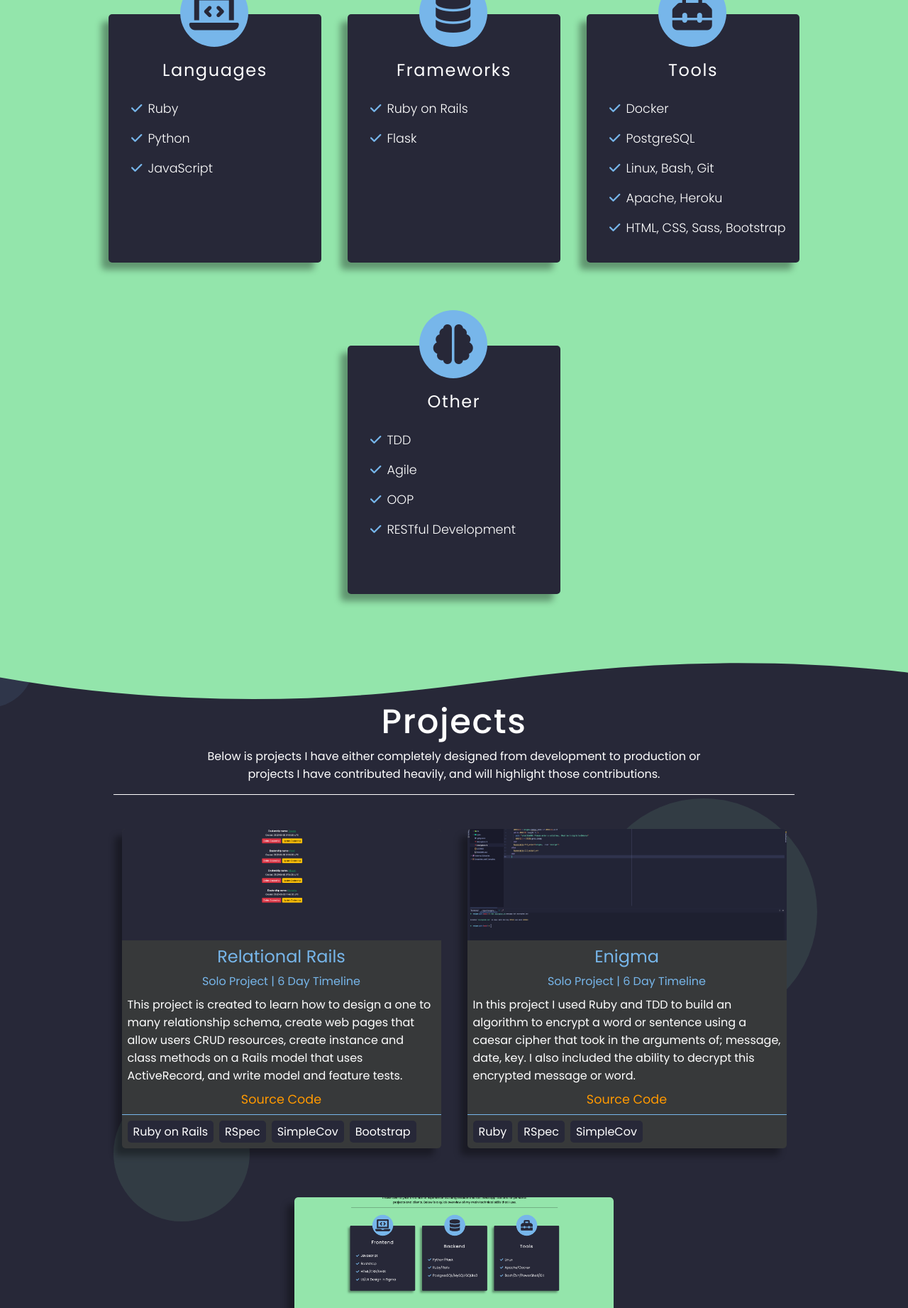
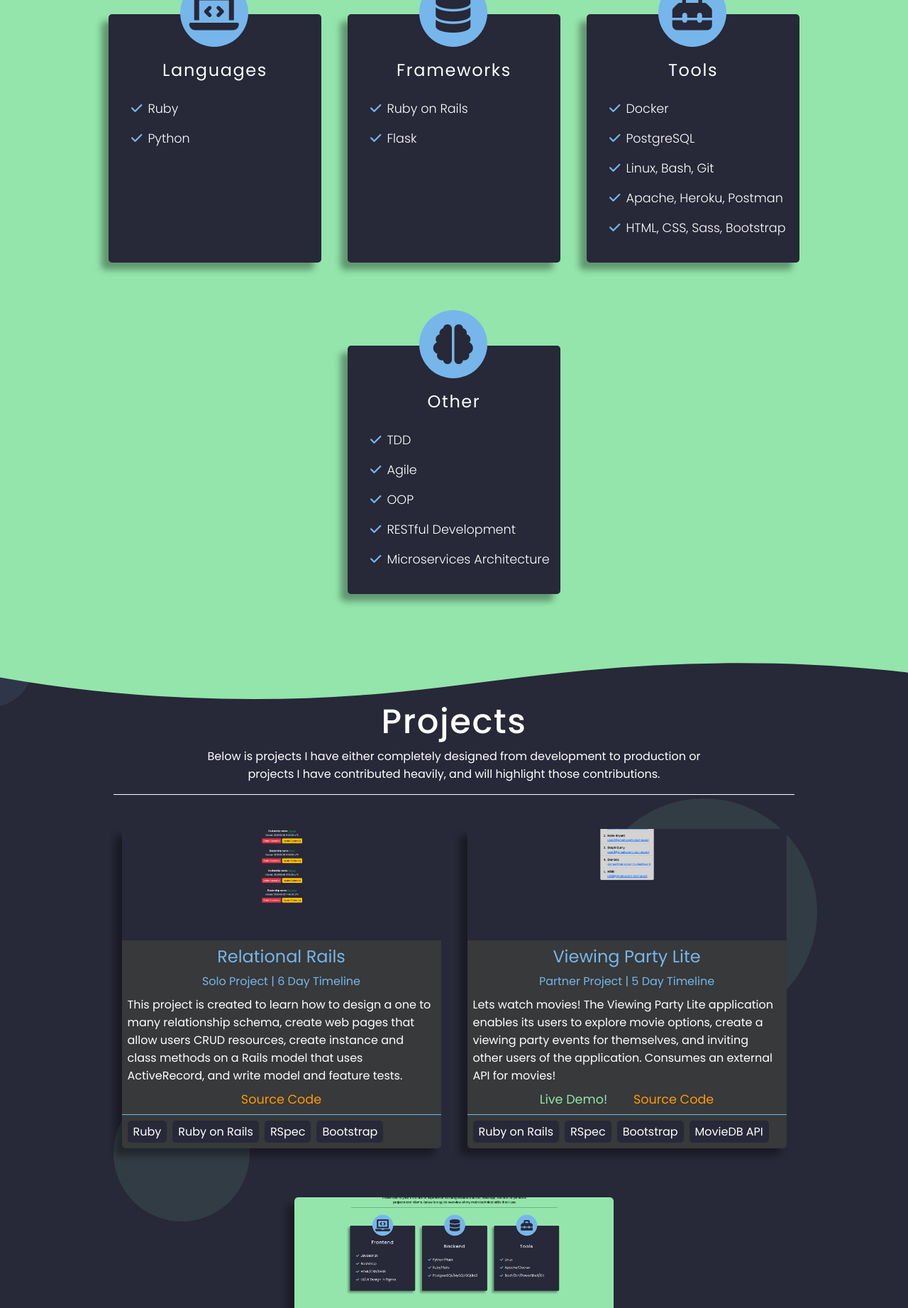
Before and after one commit to Dominicod/Portfolio, a Flask app: page / in a window 1280 px wide. Shown: the part 1160-3003 px from the top of the page at 71% size. Run offline with Flask 2, Linux system fonts and the light colour scheme; some libraries are stand-ins or nearby versions.

Commit message:
Feat: add new project to index.html

```diff
--- a/webApp/static/styles/app.css
+++ b/webApp/static/styles/app.css
@@ -603,8 +603,8 @@ h1 {
 .relational-img {
   background-image: url(../img/project-img/relational.png); }
 
-.enigma-img {
-  background-image: url(../img/project-img/enigma.png); }
+.viewing-img {
+  background-image: url(../img/project-img/viewing.png); }
 
 .portfolio-img {
   background-image: url(../img/project-img/portfolio.png); }
--- a/webApp/static/styles/sass/pages/_projects.scss
+++ b/webApp/static/styles/sass/pages/_projects.scss
@@ -71,8 +71,8 @@
 .relational-img {
     background-image: url(../img/project-img/relational.png);
 }
-.enigma-img {
-    background-image: url(../img/project-img/enigma.png);
+.viewing-img {
+    background-image: url(../img/project-img/viewing.png);
 }
 .portfolio-img {
     background-image: url(../img/project-img/portfolio.png);
--- a/webApp/templates/index.html
+++ b/webApp/templates/index.html
@@ -86,11 +86,11 @@
                 O'Donnell
             </h1>
             <p class="frontpage-txt">
-                <span style="color: var(--color-primary)">Software Engineer</span>
+                <span style="color: var(--color-primary)">Back-end Software Engineer</span>
                 who is a
                 <span style="color: var(--color-secondary)">lifelong learner</span>, that has a passion for
 helping people and creating an impact. I aim to increase my impact on the world as a software
-developer by creating amazing applications that let me help people of all types while fulfilling my
+engineer by creating amazing applications that let me help people of all types while fulfilling my
 desire to learn.
             </p>
             <a
@@ -157,10 +157,6 @@ desire to learn.
                             <i class="text-primary fa fa-solid fa-check"></i>
                             <p class="text-white">Python</p>
                         </li>
-                        <li>
-                            <i class="text-primary fa fa-solid fa-check"></i>
-                            <p class="text-white">JavaScript</p>
-                        </li>
                     </ul>
                 </div>
             </div>
@@ -207,7 +203,7 @@ desire to learn.
                         </li>
                         <li>
                             <i class="text-primary fa fa-solid fa-check"></i>
-                            <p class="text-white">Apache, Heroku</p>
+                            <p class="text-white">Apache, Heroku, Postman</p>
                         </li>
                         <li>
                             <i class="text-primary fa fa-solid fa-check"></i>
@@ -240,6 +236,10 @@ desire to learn.
                         <li>
                             <i class="text-primary fa fa-solid fa-check"></i>
                             <p class="text-white">RESTful Development</p>
+                        </li>
+                        <li>
+                            <i class="text-primary fa fa-solid fa-check"></i>
+                            <p class="text-white">Microservices Architecture</p>
                         </li>
                     </ul>
                 </div>
@@ -289,29 +289,30 @@ desire to learn.
                         <a class="text-git" href="https://github.com/Dominicod/relational_rails" target="_blank">Source Code</a>
                     </div>
                     <div class="prj-skill-used text-white">
+                        <span>Ruby</span>
                         <span>Ruby on Rails</span>
                         <span>RSpec</span>
-                        <span>SimpleCov</span>
                         <span>Bootstrap</span>
                     </div>
                 </div>
             </div>
             <div class="project-card-container appear">
                 <div class="project-card">
-                    <div class="prj-img enigma-img"></div>
-                    <h3 class="text-primary">Enigma</h3>
-                    <h4 class="text-primary">Solo Project | 6 Day Timeline</h4>
+                    <div class="prj-img viewing-img"></div>
+                    <h3 class="text-primary">Viewing Party Lite</h3>
+                    <h4 class="text-primary">Partner Project | 5 Day Timeline</h4>
                     <p class="text-white">
-                        In this project I used Ruby and TDD to build an algorithm to encrypt a word or sentence using a caesar cipher that took in the arguments of; message, date, key.
-                        I also included the ability to decrypt this encrypted message or word.
+                        Lets watch movies! The Viewing Party Lite application enables its users to explore movie options, create a viewing party events for themselves, and inviting other users of the application. Consumes an external API for movies!
                     </p>
                     <div class="prj-buttons">
-                        <a class="text-git" href="https://github.com/Dominicod/enigma" target="_blank">Source Code</a>
+                        <a class="text-secondary" href="https://viewing-party-do-nr.herokuapp.com/" target="_blank">Live Demo!</a>
+                        <a class="text-git" href="https://github.com/Dominicod/viewing_party_lite-1" target="_blank">Source Code</a>
                     </div>
                     <div class="prj-skill-used text-white">
-                        <span>Ruby</span>
+                        <span>Ruby on Rails</span>
                         <span>RSpec</span>
-                        <span>SimpleCov</span>
+                        <span>Bootstrap</span>
+                        <span>MovieDB API</span>
                     </div>
                 </div>
             </div>
```
Also changed, not shown: webApp/static/img/project-img/enigma.png (deleted), webApp/static/img/project-img/viewing.png (added), 2 other files.
